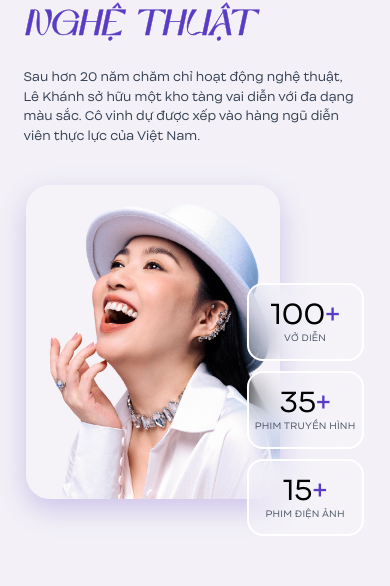
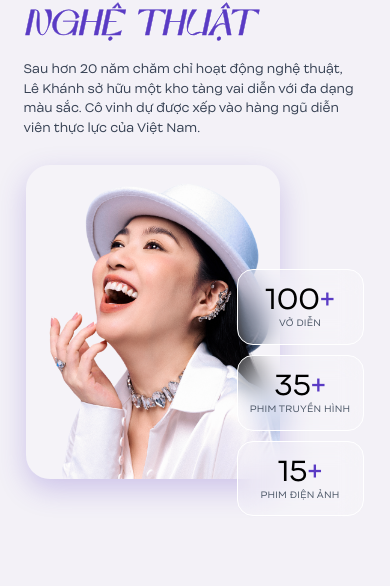
Before and after one commit to ThaoNguyen151/LKK_Web_FE, a React (Vite) app: page / in a window 390 px wide. Shown: the part 803-1389 px from the top of the page. Built offline with nearby package versions, Linux system fonts and the light colour scheme; no server answers.

Commit message:
feat: (mobile) fix detail session 2 of home - border, margin

```diff
--- a/src/index.css
+++ b/src/index.css
@@ -416,10 +416,10 @@
   .home-mobile-treasure-stats {
     position: absolute;
     z-index: 2;
-    left: 87%;
+    left: 83%;
     bottom: -12%;
     top: auto;
-    width: 46%;
+    width: 50%;
     display: flex;
     flex-direction: column;
     justify-content: flex-end;
--- a/src/pages/home/HomeResponsive.jsx
+++ b/src/pages/home/HomeResponsive.jsx
@@ -186,13 +186,13 @@ function HeroSection() {
 function TreasureSection() {
   return (
     <MobileSection className="mt-35">
-      <h2 className="heading-display text-[36px] mb-3 ml-2 text-left leading-[1.05] sm:mb-4">
+      <h2 className="heading-display text-[36px] mb-3 ml-2 text-left leading-[1.05]">
         KHO TÀNG
         <br />
         NGHỆ THUẬT
       </h2>
 
-      <p className="mb-10 mt-7 ml-2 mr-2 text-left font-body text-[12px] leading-relaxed text-gray-700">
+      <p className="mb-7 mt-5 ml-2 mr-2 text-left font-body text-[12px] leading-relaxed text-gray-700">
         {HOME_INTRO_LINES.map(line => (
           <span key={line} className="block">
             {line}
@@ -215,7 +215,7 @@ function TreasureSection() {
             {HOME_STATS.map(stat => (
               <div
                 key={stat.label}
-                className="rounded-2xl border border-white border-2 bg-white/20 text-center backdrop-blur-md"
+                className="rounded-2xl border border-white border-1 bg-white/20 text-center backdrop-blur-md"
               >
                 <div className="home-mobile-treasure-stat-value font-body text-[28px] leading-none mb-1">
                   <span className="text-black">{stat.value}</span>
```
